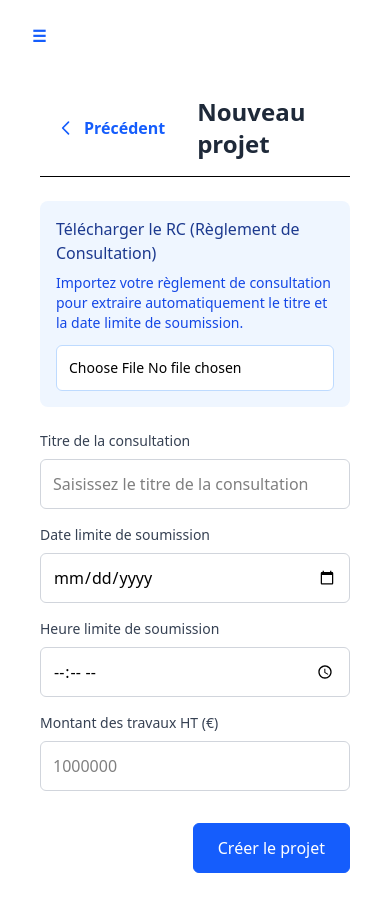
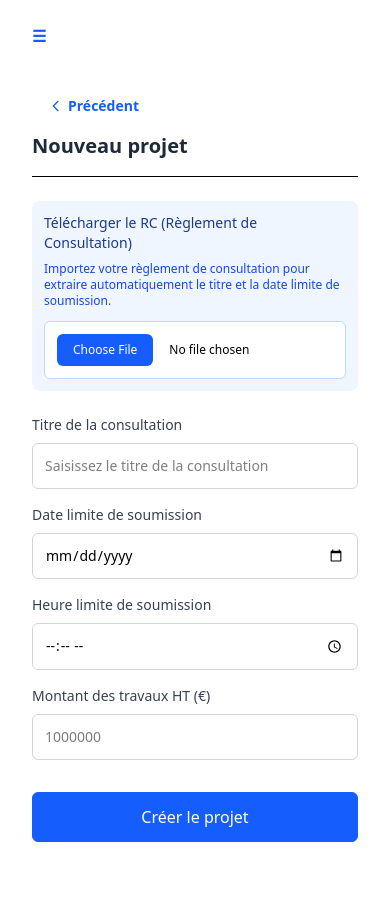
Before and after one commit to jlg-formation/memoire-technique, a React (Vite) app: page /projects in a window 390 px wide. Both pictures are taken after a click on the button "Nouveau". Shown: the top 912 px of the page. Built offline with nearby package versions, Linux system fonts and the light colour scheme.

Commit message:
feat: enhance ProjectCreate and ProjectImport components with improved styling and responsiveness

```diff
--- a/src/pages/ProjectCreate.tsx
+++ b/src/pages/ProjectCreate.tsx
@@ -82,13 +82,16 @@ function ProjectCreate({ onClose }: ProjectCreateProps) {
   };
 
   return (
-    <div className="space-y-6 p-6">
+    <div className="min-h-screen space-y-6 p-4 sm:p-6">
       {/* Header */}
-      <div className="flex items-center justify-between border-b pb-4">
-        <div className="flex items-center gap-4">
-          <ButtonLink onClick={onClose} className="flex items-center gap-2">
+      <div className="border-b pb-4">
+        <div className="mb-2 flex items-center gap-3">
+          <ButtonLink
+            onClick={onClose}
+            className="flex shrink-0 items-center gap-1"
+          >
             <svg
-              className="h-5 w-5"
+              className="h-4 w-4 sm:h-5 sm:w-5"
               fill="none"
               stroke="currentColor"
               viewBox="0 0 24 24"
@@ -100,52 +103,54 @@ function ProjectCreate({ onClose }: ProjectCreateProps) {
                 d="M15 19l-7-7 7-7"
               />
             </svg>
-            Précédent
+            <span className="text-sm sm:text-base">Précédent</span>
           </ButtonLink>
-          <h1 className="text-2xl font-semibold text-gray-800">
+        </div>
+        <h1 className="text-xl font-semibold text-gray-800 sm:text-2xl">
           Nouveau projet
         </h1>
       </div>
-      </div>
 
       {/* RC Import Section */}
-      <div className="rounded-lg bg-blue-50 p-4">
-        <h3 className="mb-2 font-medium text-blue-900">
+      <div className="rounded-lg bg-blue-50 p-3 sm:p-4">
+        <h3 className="mb-2 text-sm font-medium text-blue-900 sm:text-base">
           Télécharger le RC (Règlement de Consultation)
         </h3>
-        <p className="mb-3 text-sm text-blue-700">
+        <p className="mb-3 text-xs text-blue-700 sm:text-sm">
           Importez votre règlement de consultation pour extraire automatiquement
           le titre et la date limite de soumission.
         </p>
 
         <div className="space-y-3">
+          <div className="relative">
             <input
               type="file"
               accept=".pdf,.docx"
               onChange={handleRCFileChange}
               disabled={processing}
-            className="w-full cursor-pointer rounded-md border border-blue-200 bg-white p-3 text-sm disabled:cursor-not-allowed disabled:bg-gray-100"
+              className="w-full cursor-pointer rounded-md border border-blue-200 bg-white p-3 text-xs file:mr-4 file:cursor-pointer file:rounded-md file:border-0 file:bg-blue-600 file:px-4 file:py-2 file:text-white disabled:cursor-not-allowed disabled:bg-gray-100 sm:text-sm"
             />
+          </div>
 
           {processing && (
-            <div className="flex items-center gap-3 rounded-md bg-blue-100 p-3">
+            <div className="flex items-center gap-2 rounded-md bg-blue-100 p-2 sm:gap-3 sm:p-3">
               {/* Spinner */}
               <div className="flex-shrink-0">
-                <div className="h-5 w-5 animate-spin rounded-full border-2 border-blue-600 border-t-transparent"></div>
+                <div className="h-4 w-4 animate-spin rounded-full border-2 border-blue-600 border-t-transparent sm:h-5 sm:w-5"></div>
               </div>
 
               {/* Message d'étape */}
-              <div className="text-sm text-blue-800">
+              <div className="text-xs text-blue-800 sm:text-sm">
                 {analysisStep || "Traitement en cours..."}
               </div>
             </div>
           )}
 
           {!processing && analysisStep && (
-            <div className="flex items-center gap-3 rounded-md bg-green-100 p-3">
+            <div className="flex items-center gap-2 rounded-md bg-green-100 p-2 sm:gap-3 sm:p-3">
               <div className="flex-shrink-0">
                 <svg
-                  className="h-5 w-5 text-green-600"
+                  className="h-4 w-4 text-green-600 sm:h-5 sm:w-5"
                   fill="none"
                   stroke="currentColor"
                   viewBox="0 0 24 24"
@@ -158,20 +163,22 @@ function ProjectCreate({ onClose }: ProjectCreateProps) {
                   />
                 </svg>
               </div>
-              <div className="text-sm text-green-800">{analysisStep}</div>
+              <div className="text-xs text-green-800 sm:text-sm">
+                {analysisStep}
+              </div>
             </div>
           )}
         </div>
       </div>
 
       {/* Form */}
-      <form onSubmit={handleSubmit} className="space-y-4">
+      <form onSubmit={handleSubmit} className="space-y-4 sm:space-y-5">
         <div>
           <label className="mb-2 block text-sm font-medium text-gray-700">
             Titre de la consultation
           </label>
           <input
-            className="w-full rounded-md border border-gray-300 p-3 focus:border-blue-500 focus:ring-1 focus:ring-blue-500 focus:outline-none disabled:cursor-not-allowed disabled:bg-gray-100"
+            className="w-full rounded-md border border-gray-300 p-3 text-sm focus:border-blue-500 focus:ring-1 focus:ring-blue-500 focus:outline-none disabled:cursor-not-allowed disabled:bg-gray-100 sm:text-base"
             value={consultationTitle}
             onChange={(e) => setConsultationTitle(e.target.value)}
             placeholder="Saisissez le titre de la consultation"
@@ -185,7 +192,7 @@ function ProjectCreate({ onClose }: ProjectCreateProps) {
             Date limite de soumission
           </label>
           <input
-            className="w-full rounded-md border border-gray-300 p-3 focus:border-blue-500 focus:ring-1 focus:ring-blue-500 focus:outline-none disabled:cursor-not-allowed disabled:bg-gray-100"
+            className="w-full rounded-md border border-gray-300 p-3 text-sm focus:border-blue-500 focus:ring-1 focus:ring-blue-500 focus:outline-none disabled:cursor-not-allowed disabled:bg-gray-100 sm:text-base"
             type="date"
             value={submissionDeadline}
             onChange={(e) => setSubmissionDeadline(e.target.value)}
@@ -199,7 +206,7 @@ function ProjectCreate({ onClose }: ProjectCreateProps) {
             Heure limite de soumission
           </label>
           <input
-            className="w-full rounded-md border border-gray-300 p-3 focus:border-blue-500 focus:ring-1 focus:ring-blue-500 focus:outline-none disabled:cursor-not-allowed disabled:bg-gray-100"
+            className="w-full rounded-md border border-gray-300 p-3 text-sm focus:border-blue-500 focus:ring-1 focus:ring-blue-500 focus:outline-none disabled:cursor-not-allowed disabled:bg-gray-100 sm:text-base"
             type="time"
             value={submissionTime}
             onChange={(e) => setSubmissionTime(e.target.value)}
@@ -213,7 +220,7 @@ function ProjectCreate({ onClose }: ProjectCreateProps) {
             Montant des travaux HT (€)
           </label>
           <input
-            className="w-full rounded-md border border-gray-300 p-3 focus:border-blue-500 focus:ring-1 focus:ring-blue-500 focus:outline-none disabled:cursor-not-allowed disabled:bg-gray-100"
+            className="w-full rounded-md border border-gray-300 p-3 text-sm focus:border-blue-500 focus:ring-1 focus:ring-blue-500 focus:outline-none disabled:cursor-not-allowed disabled:bg-gray-100 sm:text-base"
             type="number"
             value={worksAmount}
             onChange={(e) => setWorksAmount(e.target.value)}
@@ -223,11 +230,11 @@ function ProjectCreate({ onClose }: ProjectCreateProps) {
           />
         </div>
 
-        <div className="flex justify-end pt-4">
+        <div className="flex justify-end pt-4 pb-4 sm:pb-0">
           <ButtonPrimary
             type="submit"
             disabled={processing}
-            className="px-6 py-3"
+            className="w-full px-6 py-3 sm:w-auto"
           >
             Créer le projet
           </ButtonPrimary>
--- a/src/pages/ProjectImport.tsx
+++ b/src/pages/ProjectImport.tsx
@@ -69,13 +69,16 @@ function ProjectImport({ onClose }: ProjectImportProps) {
   };
 
   return (
-    <div className="space-y-6 p-6">
+    <div className="min-h-screen space-y-6 p-4 sm:p-6">
       {/* Header */}
-      <div className="flex items-center justify-between border-b pb-4">
-        <div className="flex items-center gap-4">
-          <ButtonLink onClick={onClose} className="flex items-center gap-2">
+      <div className="border-b pb-4">
+        <div className="mb-2 flex items-center gap-3">
+          <ButtonLink
+            onClick={onClose}
+            className="flex shrink-0 items-center gap-1"
+          >
             <svg
-              className="h-5 w-5"
+              className="h-4 w-4 sm:h-5 sm:w-5"
               fill="none"
               stroke="currentColor"
               viewBox="0 0 24 24"
@@ -87,22 +90,22 @@ function ProjectImport({ onClose }: ProjectImportProps) {
                 d="M15 19l-7-7 7-7"
               />
             </svg>
-            Précédent
+            <span className="text-sm sm:text-base">Précédent</span>
           </ButtonLink>
-          <h1 className="text-2xl font-semibold text-gray-800">
-            Importer un projet
-          </h1>
         </div>
+        <h1 className="text-xl font-semibold text-gray-800 sm:text-2xl">
+          Importer un projet
+        </h1>
       </div>
 
       {/* Import Zone */}
       <div className="space-y-4">
-        <div className="text-sm text-gray-600">
+        <div className="text-xs text-gray-600 sm:text-sm">
           Importez un projet existant au format JSON ou ZIP.
         </div>
 
         <div
-          className={`relative rounded-lg border-2 border-dashed p-8 text-center transition-colors ${
+          className={`relative rounded-lg border-2 border-dashed p-6 text-center transition-colors sm:p-8 ${
             dragActive
               ? "border-blue-400 bg-blue-50"
               : "border-gray-300 hover:border-gray-400"
@@ -120,8 +123,8 @@ function ProjectImport({ onClose }: ProjectImportProps) {
             disabled={importing}
           />
 
-          <div className="space-y-4">
-            <div className="mx-auto h-12 w-12 text-gray-400">
+          <div className="space-y-3 sm:space-y-4">
+            <div className="mx-auto h-10 w-10 text-gray-400 sm:h-12 sm:w-12">
               <svg fill="none" stroke="currentColor" viewBox="0 0 24 24">
                 <path
                   strokeLinecap="round"
@@ -133,13 +136,15 @@ function ProjectImport({ onClose }: ProjectImportProps) {
             </div>
 
             {importing ? (
-              <div className="text-blue-600">Import en cours...</div>
+              <div className="text-sm text-blue-600 sm:text-base">
+                Import en cours...
+              </div>
             ) : (
               <>
-                <div className="text-lg font-medium text-gray-700">
+                <div className="text-base font-medium text-gray-700 sm:text-lg">
                   Glissez-déposez votre fichier ici
                 </div>
-                <div className="text-sm text-gray-500">
+                <div className="text-xs text-gray-500 sm:text-sm">
                   ou cliquez pour sélectionner un fichier
                 </div>
                 <div className="text-xs text-gray-400">
```
Lines whose indentation alone changed are shown as unchanged.
